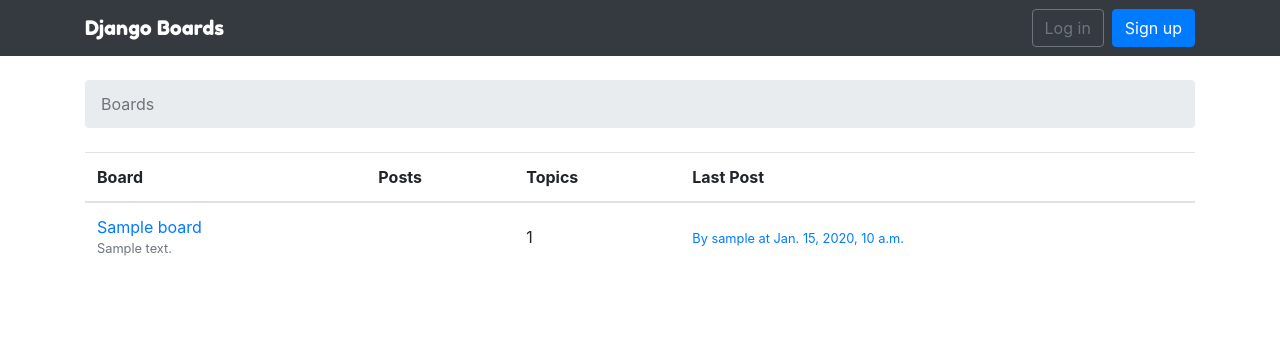
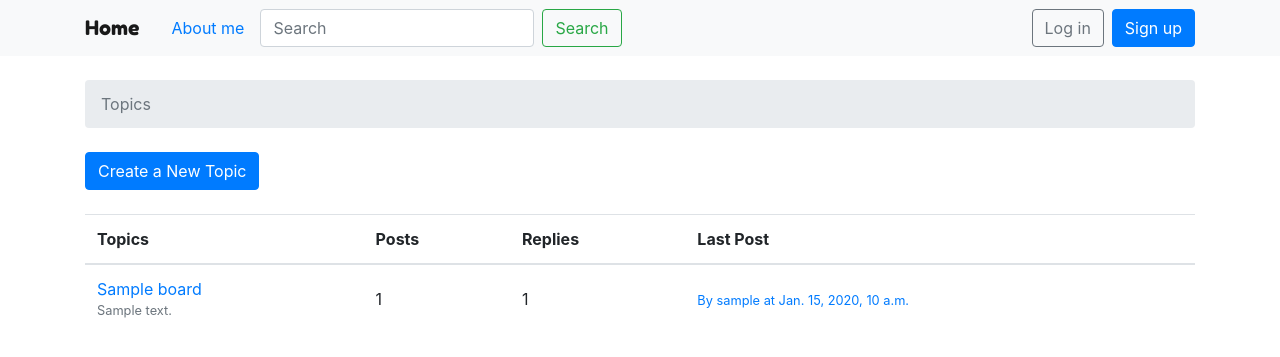
Before and after one commit to gchenra/Personal-blog, a Django app: page / in a window 1280 px wide. Shown: the top 357 px of the page. Run offline with Django 3.2, Linux system fonts and the light colour scheme; tables that the repository leaves empty hold one stand-in row (values such as "Sample post"); some libraries are stand-ins or nearby versions.

Commit message:
new topic button, change name of the website...

```diff
--- a/boards/views.py
+++ b/boards/views.py
@@ -16,6 +16,15 @@
 	model = Board
 	context_object_name = "boards"
 	template_name = 'home.html'
+
+@login_required
+def new_board(request):
+
+	if request.method == 'POST':
+		form = NewBoardForm(request.POST)
+
+		if form.is_valid():
+			board = form.save
 
 class TopicListView(ListView):
 	model = Topic
--- a/templates/base.html
+++ b/templates/base.html
@@ -2,7 +2,7 @@
 <html>
   <head>
     <meta charset="utf-8">
-    <title>{% block title %}Django Boards{% endblock %}</title>
+    <title>{% block title %}Home{% endblock %}</title>
     <link href="https://fonts.googleapis.com/css2?family=Fredoka+One&display=swap" rel="stylesheet">
     <link rel="stylesheet" href="https://maxcdn.bootstrapcdn.com/bootstrap/4.0.0/css/bootstrap.min.css" integrity="sha384-Gn5384xqQ1aoWXA+058RXPxPg6fy4IWvTNh0E263XmFcJlSAwiGgFAW/dAiS6JXm" crossorigin="anonymous">
     <link rel="stylesheet" href="{% static 'css/bootstrap.min.css' %}">
@@ -11,9 +11,14 @@
   </head>
   <body>
     {% block body %}
-    <nav class="navbar navbar-expand-sm navbar-dark bg-dark">
+    <nav class="navbar navbar-expand-sm navbar-light bg-light">
       <div class="container">
-        <a class="navbar-brand" href="{% url 'home' %}">Django Boards</a>
+        <a class="navbar-brand" href="{% url 'home' %}">Home</a>
+        <a class="nav-link" href="#">About me</a>
+        <form class="form-inline my-2 my-lg-0">
+          <input class="form-control mr-sm-2" type="search" placeholder="Search" aria-label="Search">
+          <button class="btn btn-outline-success my-2 my-sm-0" type="submit">Search</button>
+        </form>
         <button class="navbar-toggler" type="button" data-toggle="collapse" data-target="#mainMenu" aria-controls="mainMenu" aria-expanded="false" aria-label="Toggle navigation">
           <span class="navbar-toggler-icon"></span>
         </button>
--- a/templates/home.html
+++ b/templates/home.html
@@ -1,16 +1,17 @@
 {% extends 'base.html' %}
 
 {% block breadcrumb %}
-  <li class="breadcrumb-item active">Boards</li>
+  <li class="breadcrumb-item active">Topics</li>
 {% endblock %}
 
 {% block content %}
+  <a href="#" class="btn btn-primary mb-4" role="button">Create a New Topic</a>
   <table class="table">
     <thead class="thead-inverse">
       <tr>
-        <th>Board</th>
+        <th>Topics</th>
         <th>Posts</th>
-        <th>Topics</th>
+        <th>Replies</th>
         <th>Last Post</th>
       </tr>
     </thead>
@@ -21,8 +22,8 @@
             <a href="{% url 'board_topics' board.pk %}">{{ board.name }}</a>
             <small class="text-muted d-block">{{ board.description }}</small>
           </td>
-          <td class="align-middle">{{ board.get_post_count }}</td>
           <td class="align-middle">{{ board.topics.count }}</td>
+          <td class="align-middle">{{ board.get_posts_count }}</td>
           <td class="align-middle">
             {% with post=board.get_last_post %}
               {% if post %}
```
Also changed, not shown: boards/forms.py (+16 -1 lines), 4 other files.
